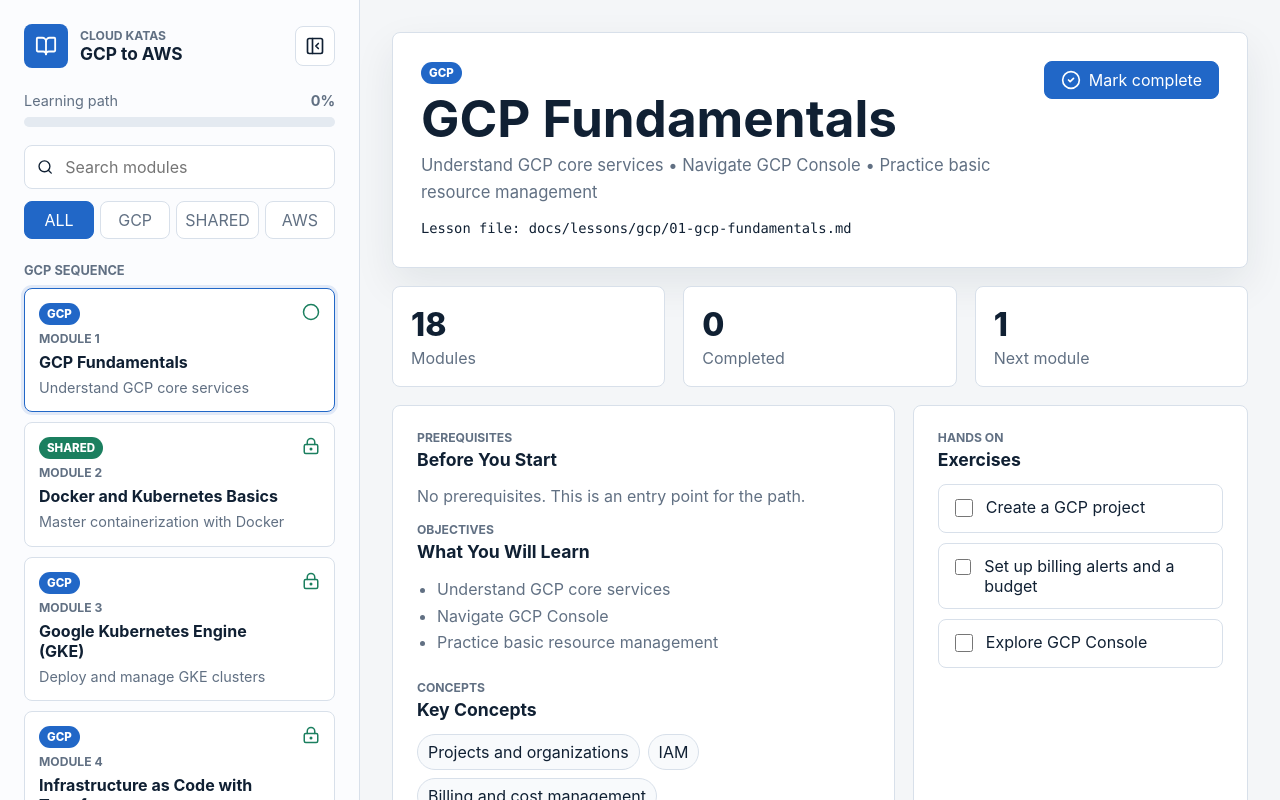
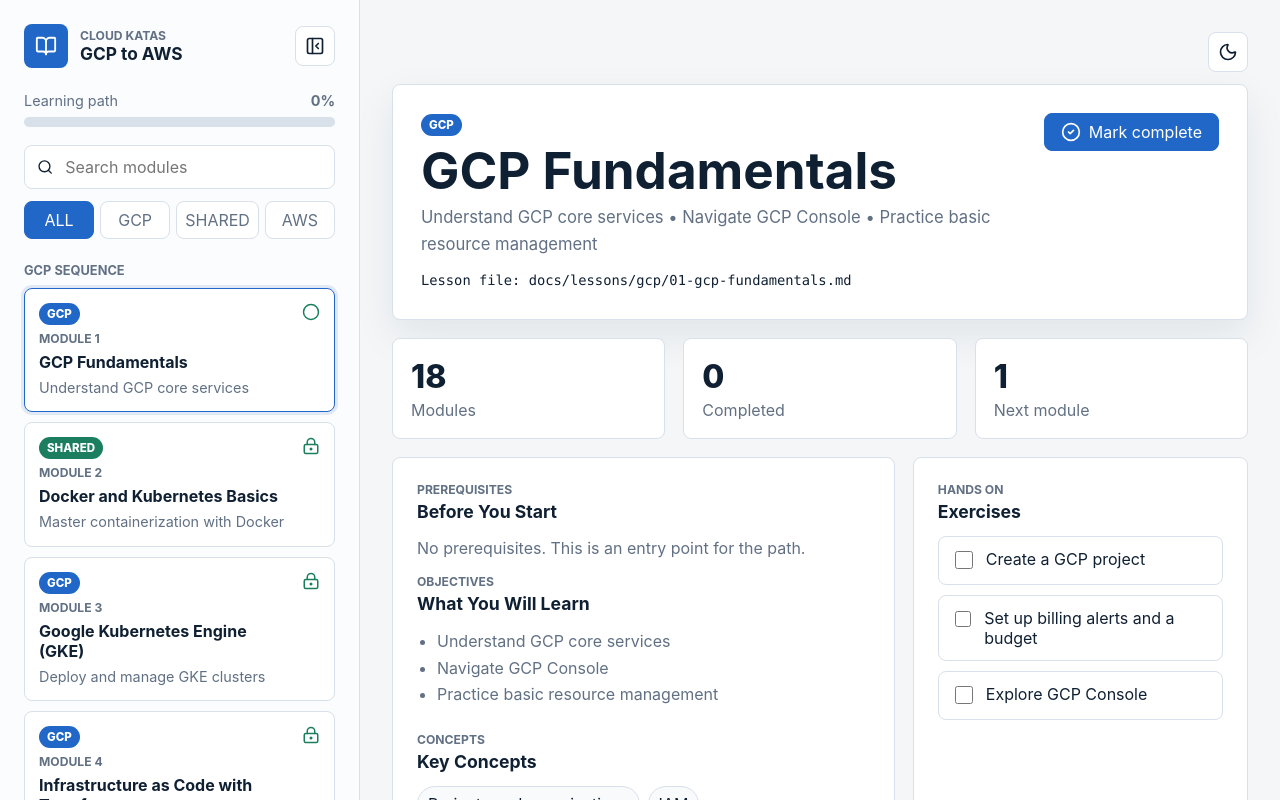
Before and after one commit to rajeshpillai/cloud-katas, a React (Vite) app in the folder frontend/: page /modules/gcp-fundamentals in a window 1280 px wide. Shown: the top 800 px of the page. Built offline with nearby package versions, Linux system fonts and the light colour scheme.

Commit message:
Add theme toggle

```diff
--- a/frontend/src/app.tsx
+++ b/frontend/src/app.tsx
@@ -1,5 +1,5 @@
 import { useEffect, useMemo, useState } from "react";
-import { BookOpen, CheckCircle2, PanelLeftClose, PanelLeftOpen, RotateCcw, Search, ShieldCheck } from "lucide-react";
+import { BookOpen, CheckCircle2, Moon, PanelLeftClose, PanelLeftOpen, RotateCcw, Search, ShieldCheck, Sun } from "lucide-react";
 import { Navigate, Route, Routes, useNavigate, useParams } from "react-router-dom";
 import { MermaidDiagram } from "./components/mermaid-diagram";
 import { LessonContent } from "./components/lesson-content";
@@ -11,6 +11,16 @@
 import { loadProgress, resetProgress, saveProgress, type Progress } from "./state/progress";
 
 type Filter = Provider | "all";
+type Theme = "light" | "dark";
+
+function getInitialTheme(): Theme {
+  const savedTheme = window.localStorage.getItem("cloud-katas-theme");
+  if (savedTheme === "light" || savedTheme === "dark") {
+    return savedTheme;
+  }
+
+  return window.matchMedia("(prefers-color-scheme: dark)").matches ? "dark" : "light";
+}
 
 export function App() {
   return (
@@ -32,6 +42,7 @@
   const [lessonContent, setLessonContent] = useState("");
   const [lessonLoading, setLessonLoading] = useState(true);
   const [sidebarCollapsed, setSidebarCollapsed] = useState(() => window.localStorage.getItem("cloud-katas-sidebar") === "collapsed");
+  const [theme, setTheme] = useState<Theme>(() => getInitialTheme());
 
   useEffect(() => {
     saveProgress(progress);
@@ -40,6 +51,11 @@
   useEffect(() => {
     window.localStorage.setItem("cloud-katas-sidebar", sidebarCollapsed ? "collapsed" : "expanded");
   }, [sidebarCollapsed]);
+
+  useEffect(() => {
+    document.documentElement.dataset.theme = theme;
+    window.localStorage.setItem("cloud-katas-theme", theme);
+  }, [theme]);
 
   useEffect(() => {
     if (slug && !moduleBySlug.has(slug)) {
@@ -165,6 +181,18 @@
       </aside>
 
       <section className="content">
+        <div className="top-actions">
+          <button
+            className="theme-toggle"
+            type="button"
+            onClick={() => setTheme((current) => (current === "light" ? "dark" : "light"))}
+            aria-label={theme === "light" ? "Use dark mode" : "Use light mode"}
+            title={theme === "light" ? "Use dark mode" : "Use light mode"}
+          >
+            {theme === "light" ? <Moon size={20} /> : <Sun size={20} />}
+          </button>
+        </div>
+
         <header className="hero">
           <div>
             <span className={`provider-pill ${activeModule.provider}`}>{activeModule.provider}</span>
--- a/frontend/src/styles/global.css
+++ b/frontend/src/styles/global.css
@@ -2,18 +2,44 @@
   color-scheme: light;
   font-family: Inter, ui-sans-serif, system-ui, -apple-system, BlinkMacSystemFont, "Segoe UI", sans-serif;
   color: #102033;
-  background: #f4f6f8;
+  background: var(--page);
   font-synthesis: none;
   text-rendering: optimizeLegibility;
   -webkit-font-smoothing: antialiased;
+  --page: #f4f6f8;
   --panel: #ffffff;
+  --sidebar: #fbfcfe;
+  --control: #ffffff;
+  --subtle: #f8fafc;
   --line: #d8e0ea;
   --text-soft: #617083;
   --blue: #2167c7;
   --green: #1b7f5f;
   --orange: #b35a1f;
   --ink: #102033;
+  --code-bg: #101827;
+  --inline-code: #edf2f7;
   --shadow: 0 16px 40px rgba(16, 32, 51, 0.08);
+}
+
+:root[data-theme="dark"] {
+  color-scheme: dark;
+  color: #e8eef7;
+  background: var(--page);
+  --page: #0e141b;
+  --panel: #151d27;
+  --sidebar: #111922;
+  --control: #1b2531;
+  --subtle: #111922;
+  --line: #2b3848;
+  --text-soft: #9cadbf;
+  --blue: #5c9dff;
+  --green: #42b88d;
+  --orange: #e48a4a;
+  --ink: #e8eef7;
+  --code-bg: #080d13;
+  --inline-code: #253244;
+  --shadow: 0 16px 40px rgba(0, 0, 0, 0.28);
 }
 
 * {
@@ -24,6 +50,7 @@
   margin: 0;
   min-width: 320px;
   min-height: 100vh;
+  background: var(--page);
 }
 
 button,
@@ -53,7 +80,7 @@
   overflow: auto;
   padding: 24px;
   border-right: 1px solid var(--line);
-  background: #fbfcfe;
+  background: var(--sidebar);
 }
 
 .sidebar-header {
@@ -101,7 +128,8 @@
   min-width: 0;
 }
 
-.sidebar-toggle {
+.sidebar-toggle,
+.theme-toggle {
   display: inline-flex;
   flex: 0 0 auto;
   align-items: center;
@@ -111,7 +139,7 @@
   border: 1px solid var(--line);
   border-radius: 8px;
   color: var(--ink);
-  background: #ffffff;
+  background: var(--control);
 }
 
 .sidebar-collapsed .sidebar {
@@ -145,7 +173,7 @@
   height: 10px;
   overflow: hidden;
   border-radius: 999px;
-  background: #e4eaf1;
+  background: var(--line);
 }
 
 .progress-track span {
@@ -164,7 +192,7 @@
   margin-bottom: 12px;
   border: 1px solid var(--line);
   border-radius: 8px;
-  background: #ffffff;
+  background: var(--control);
 }
 
 .search-box input {
@@ -172,6 +200,7 @@
   border: 0;
   outline: 0;
   color: var(--ink);
+  background: transparent;
 }
 
 .filter-row {
@@ -193,7 +222,7 @@
   border: 1px solid var(--line);
   border-radius: 8px;
   color: var(--ink);
-  background: #ffffff;
+  background: var(--control);
 }
 
 .filter-row button {
@@ -231,7 +260,7 @@
   border-radius: 8px;
   text-align: left;
   color: var(--ink);
-  background: #ffffff;
+  background: var(--control);
 }
 
 .module-card.active {
@@ -281,6 +310,12 @@
 .content {
   min-width: 0;
   padding: 32px;
+}
+
+.top-actions {
+  display: flex;
+  justify-content: flex-end;
+  margin-bottom: 12px;
 }
 
 .hero {
@@ -406,7 +441,7 @@
   padding: 7px 10px;
   border: 1px solid var(--line);
   border-radius: 999px;
-  background: #f8fafc;
+  background: var(--subtle);
 }
 
 .exercise-list {
@@ -421,6 +456,7 @@
   padding: 12px;
   border: 1px solid var(--line);
   border-radius: 8px;
+  background: var(--control);
 }
 
 .exercise-list input {
@@ -451,6 +487,7 @@
   align-items: center;
   border: 1px solid var(--line);
   border-radius: 8px;
+  background: var(--control);
 }
 
 .diagram-panel {
@@ -502,7 +539,7 @@
   overflow: auto;
   padding: 16px;
   border-radius: 8px;
-  background: #101827;
+  background: var(--code-bg);
 }
 
 .lesson-content code {
@@ -513,7 +550,7 @@
   padding: 2px 5px;
   border-radius: 6px;
   color: var(--ink);
-  background: #edf2f7;
+  background: var(--inline-code);
 }
 
 .lesson-content pre code {
@@ -527,7 +564,7 @@
   place-items: center;
   border: 1px solid var(--line);
   border-radius: 8px;
-  background: #fbfcfe;
+  background: var(--subtle);
 }
 
 .diagram-canvas svg {
```
Also changed, not shown: 1 other file (tests, documents, lock files or other folders).
